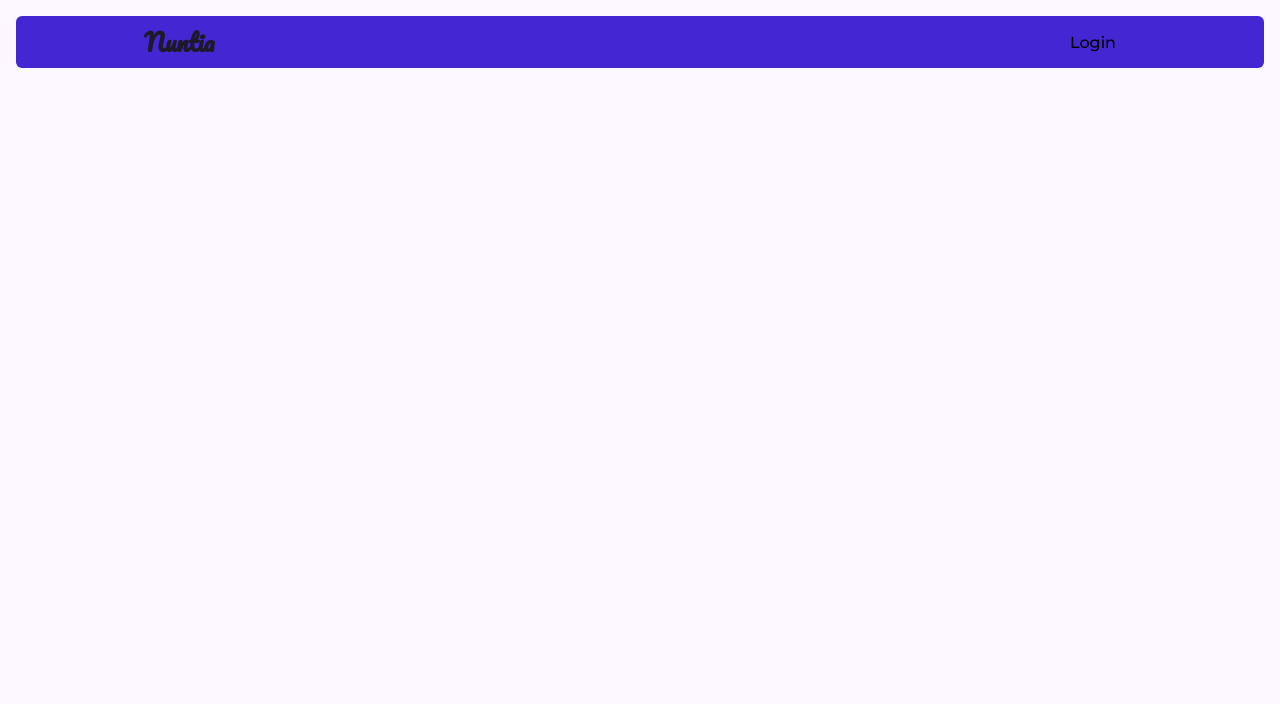
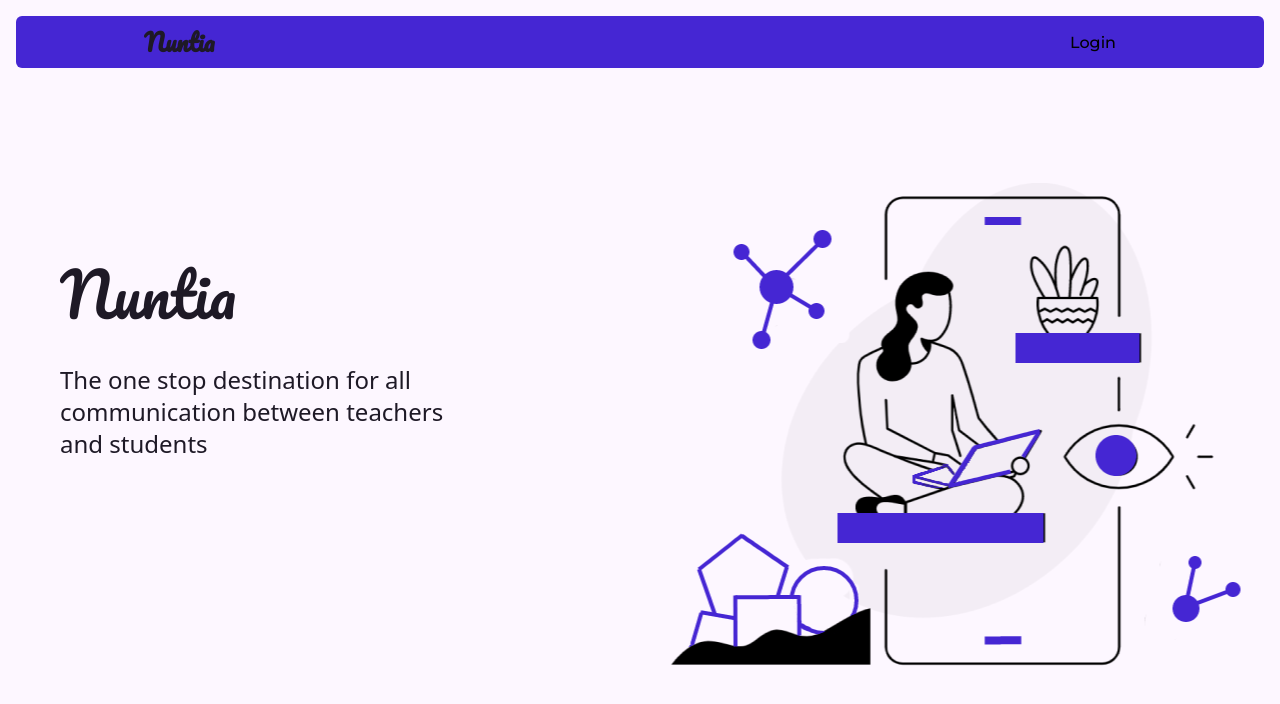
Before and after one commit to 1yne/nuntia, a SvelteKit app: page / in a window 1280 px wide. Shown: the top 704 px of the page. Built offline with nearby package versions, Linux system fonts and the light colour scheme.

Commit message:
Laid the framework for the hero section

```diff
--- a/src/routes/(frontPage)/+page.svelte
+++ b/src/routes/(frontPage)/+page.svelte
@@ -1,9 +1,71 @@
-<svelte:head>
-  <title>Nuntia</title>
+<script>
+  import HomeNavbar from "../../lib/components/HomeNavbar.svelte";
+
+</script>
+<!-- <svelte:head>
+	<title>Nuntia</title>
 </svelte:head>
 
-<script>
-  import HomeNavbar from "$lib/components/HomeNavbar.svelte"
-</script>
+<body>
+  <div class="w-full">
+    <div align="right" class="icon" >
+      <img src="/images/heroImage.png" class="m-5" alt="" />
+    </div>
+    <div align="left" class="border-solid border-2 border-black h-[50vh] w-1/2 ">
+      <h1 class="font-normal text-6xl">Nuntia</h1>
+    </div>
+  </div>
+</body>
+
+<style>
+  @import url('https://fonts.googleapis.com/css2?family=Dancing+Script&display=swap');
+  @import url('https://fonts.googleapis.com/css2?family=Pacifico&display=swap');
+  * {
+    font-family: 'Pacifico', cursive;
+    margin: 0;
+    padding: 0;
+    box-sizing: border-box;
+  }
+  body {
+    background-color: #FDF7FF;
+  }
+  .icon {
+    transform: translateY(30%);
+  }
+</style> -->
 
 <HomeNavbar />
+<main>
+  <section class="w-1/2 h-[80vh] float-left text-accent textSection">
+    <div class="w-3/4 ">
+      <h1 class="font-[Pacifico] text-6xl p-10 text">Nuntia</h1>
+      <p class="text-2xl text">The one stop destination for all communication between teachers and students</p>
+    </div>
+  </section>
+  <div class="hero w-1/2 h-[80vh] float-left text-accent bg-center bg-no-repeat"></div>
+</main>
+
+<style>
+  @import url('https://fonts.googleapis.com/css2?family=Pacifico&display=swap');
+  * {
+    margin: 0;
+    padding: 0;
+    box-sizing: border-box;
+  }
+  main {
+    padding: 20px;
+  }
+  .hero {
+    background-image: url("./heroImage.png");
+  }
+  .borderc {
+    border: 1px solid black;
+  }
+  .textSection {
+    padding: 10rem 0;
+  }
+  .text {
+    padding-left: 2.5rem;
+    padding-bottom: 2.5rem;
+  }
+</style>
```
